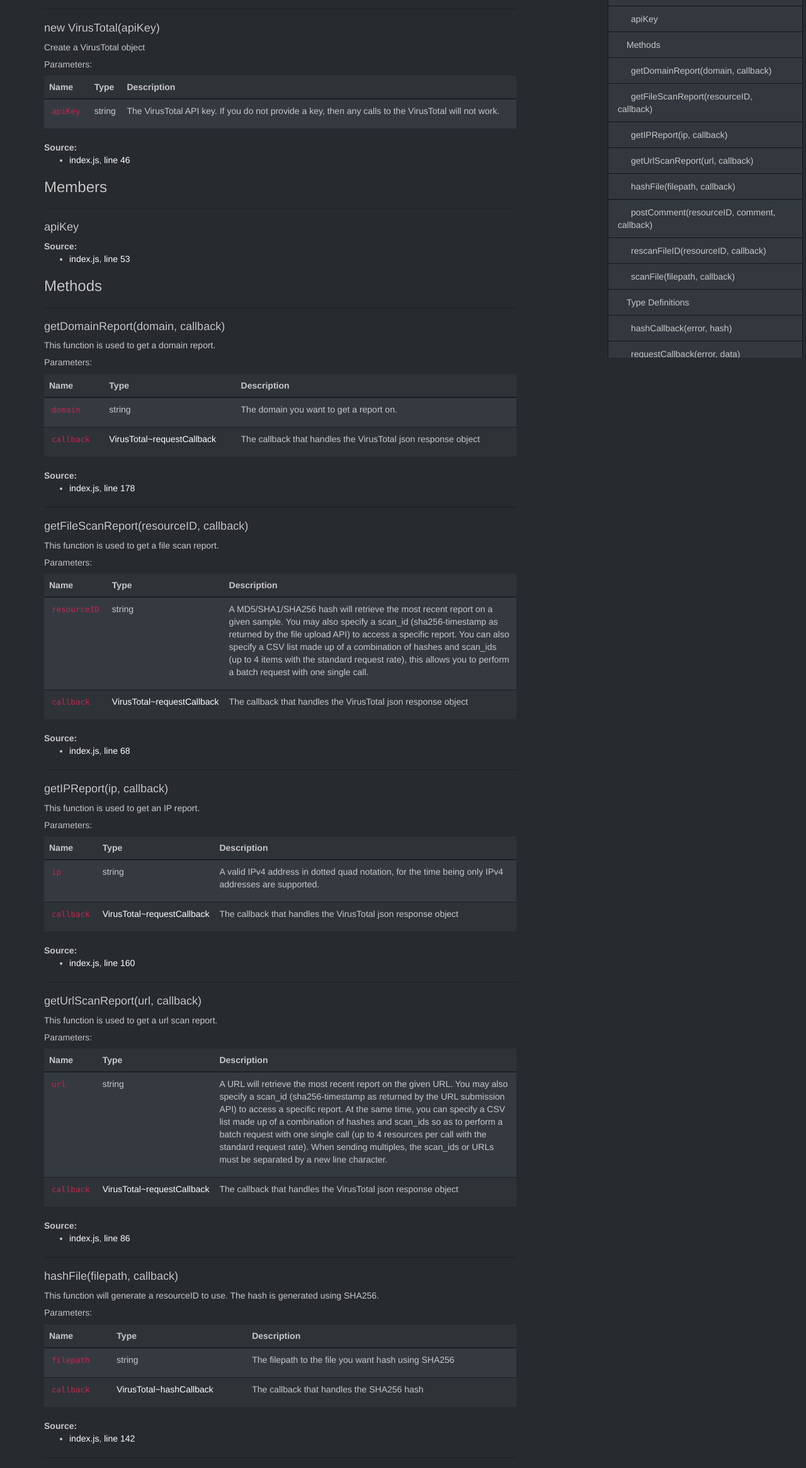
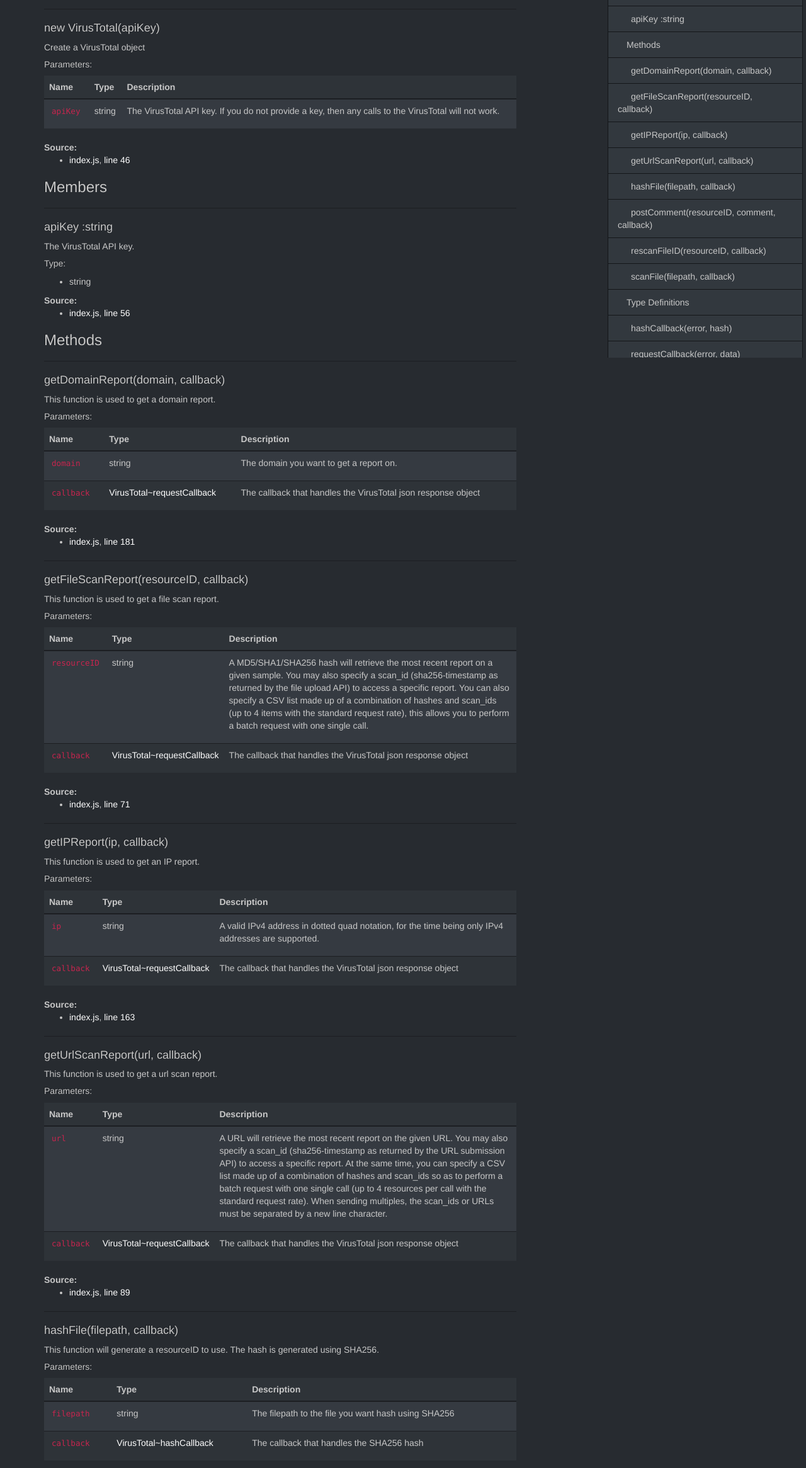
Before and after one commit to Genide/FileScanner, a website: page doc/VirusTotal.html in a window 1280 px wide. Shown: the part 222-2553 px from the top of the page at 63% size. Drawn offline with Linux system fonts and the light colour scheme.

Commit message:
fixed documentation

```diff
--- a/doc/VirusTotal.html
+++ b/doc/VirusTotal.html
@@ -238,13 +238,28 @@
 
 <hr>
 <dt class="name" id="apiKey">
-    <h4><span class="type-signature"></span>apiKey<span class="type-signature"></span></h4>
+    <h4><span class="type-signature"></span>apiKey<span class="type-signature"> :string</span></h4>
 
 
 </dt>
 <dd>
 
-
+    <div class="description">
+        <p>The VirusTotal API key.</p>
+    </div>
+
+
+
+        <h5>Type:</h5>
+        <ul>
+            <li>
+
+<span class="param-type">string</span>
+
+
+
+            </li>
+        </ul>
 
 
 
@@ -283,7 +298,7 @@
 		<ul class="dummy">
 			<li>
 				<a href="index.js.html">index.js</a>,
-				 <a href="index.js.html#sunlight-1-line-53">line 53</a>
+				 <a href="index.js.html#sunlight-1-line-56">line 56</a>
 			</li>
 		</ul>
 	</dd>
@@ -439,7 +454,7 @@
 		<ul class="dummy">
 			<li>
 				<a href="index.js.html">index.js</a>,
-				 <a href="index.js.html#sunlight-1-line-178">line 178</a>
+				 <a href="index.js.html#sunlight-1-line-181">line 181</a>
 			</li>
 		</ul>
 	</dd>
@@ -601,7 +616,7 @@
 		<ul class="dummy">
 			<li>
 				<a href="index.js.html">index.js</a>,
-				 <a href="index.js.html#sunlight-1-line-68">line 68</a>
+				 <a href="index.js.html#sunlight-1-line-71">line 71</a>
 			</li>
 		</ul>
 	</dd>
@@ -763,7 +778,7 @@
 		<ul class="dummy">
 			<li>
 				<a href="index.js.html">index.js</a>,
-				 <a href="index.js.html#sunlight-1-line-160">line 160</a>
+				 <a href="index.js.html#sunlight-1-line-163">line 163</a>
 			</li>
 		</ul>
 	</dd>
@@ -925,7 +940,7 @@
 		<ul class="dummy">
 			<li>
 				<a href="index.js.html">index.js</a>,
-				 <a href="index.js.html#sunlight-1-line-86">line 86</a>
+				 <a href="index.js.html#sunlight-1-line-89">line 89</a>
 			</li>
 		</ul>
 	</dd>
@@ -1087,7 +1102,7 @@
 		<ul class="dummy">
 			<li>
 				<a href="index.js.html">index.js</a>,
-				 <a href="index.js.html#sunlight-1-line-142">line 142</a>
+				 <a href="index.js.html#sunlight-1-line-145">line 145</a>
 			</li>
 		</ul>
 	</dd>
@@ -1273,7 +1288,7 @@
 		<ul class="dummy">
 			<li>
 				<a href="index.js.html">index.js</a>,
-				 <a href="index.js.html#sunlight-1-line-197">line 197</a>
+				 <a href="index.js.html#sunlight-1-line-200">line 200</a>
 			</li>
 		</ul>
 	</dd>
@@ -1435,7 +1450,7 @@
 		<ul class="dummy">
 			<li>
 				<a href="index.js.html">index.js</a>,
-				 <a href="index.js.html#sunlight-1-line-124">line 124</a>
+				 <a href="index.js.html#sunlight-1-line-127">line 127</a>
 			</li>
 		</ul>
 	</dd>
@@ -1597,7 +1612,7 @@
 		<ul class="dummy">
 			<li>
 				<a href="index.js.html">index.js</a>,
-				 <a href="index.js.html#sunlight-1-line-105">line 105</a>
+				 <a href="index.js.html#sunlight-1-line-108">line 108</a>
 			</li>
 		</ul>
 	</dd>
@@ -1765,7 +1780,7 @@
 		<ul class="dummy">
 			<li>
 				<a href="index.js.html">index.js</a>,
-				 <a href="index.js.html#sunlight-1-line-219">line 219</a>
+				 <a href="index.js.html#sunlight-1-line-222">line 222</a>
 			</li>
 		</ul>
 	</dd>
@@ -1927,7 +1942,7 @@
 		<ul class="dummy">
 			<li>
 				<a href="index.js.html">index.js</a>,
-				 <a href="index.js.html#sunlight-1-line-212">line 212</a>
+				 <a href="index.js.html#sunlight-1-line-215">line 215</a>
 			</li>
 		</ul>
 	</dd>
--- a/src/index.js
+++ b/src/index.js
@@ -49,7 +49,10 @@
 	 * @param {string} apiKey - The VirusTotal API key. If you do not provide a key, then any calls to the VirusTotal will not work.
 	 */
 	constructor (apiKey) {
-		/** @public */
+		/**
+		 * The VirusTotal API key.
+		 * @type {string}
+		 */
 		this.apiKey = apiKey;
 		this.fileScanReportURL = 'https://www.virustotal.com/vtapi/v2/file/report';
 		this.urlScanReportURL = 'http://www.virustotal.com/vtapi/v2/url/report';
```
Also changed, not shown: doc/index.js.html (+4 -1 lines), doc/quicksearch.html (+1 -1 lines).
